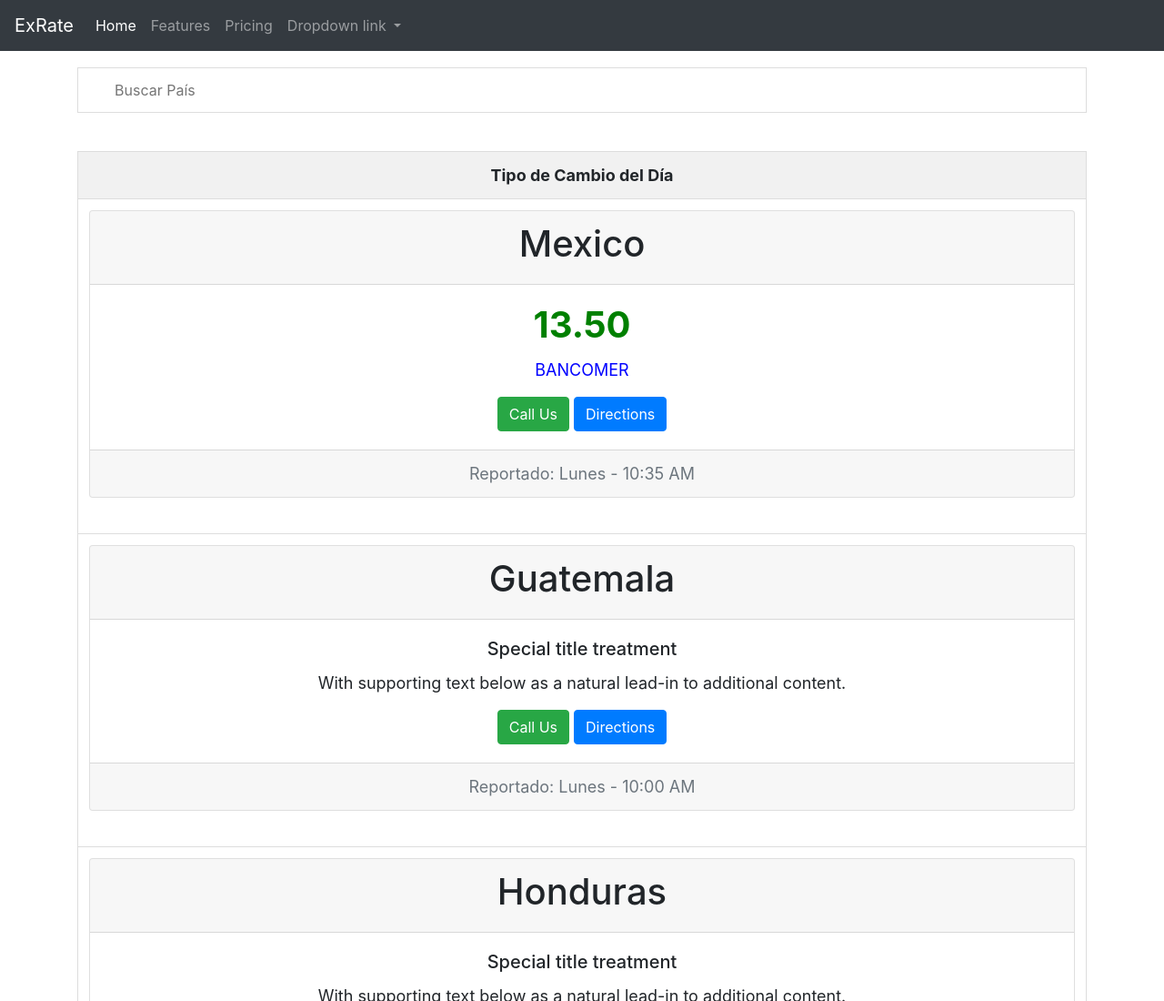
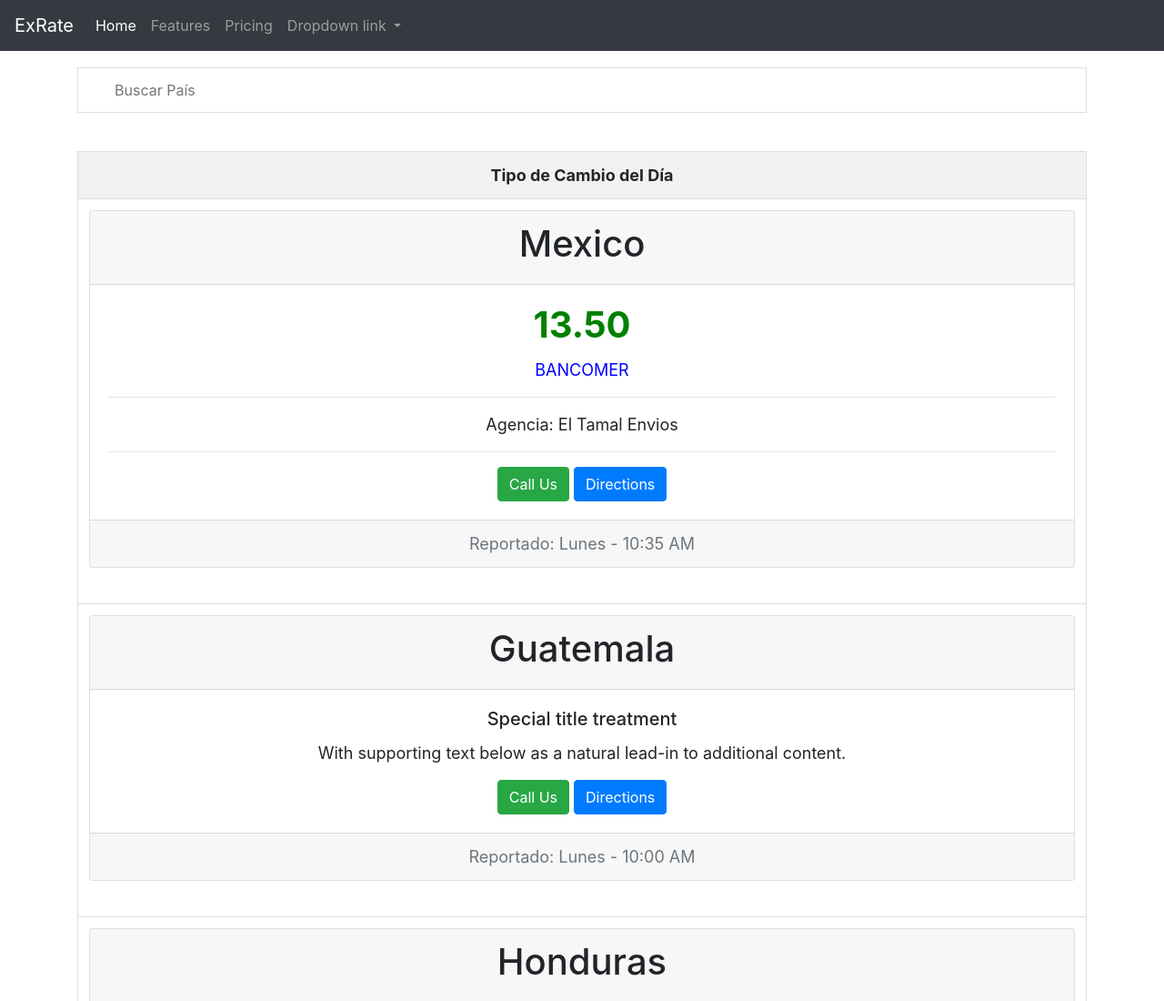
Before and after one commit to CBArgento/ExRate, a plain HTML site: page index.html in a window 1280 px wide. Shown: the top 1100 px of the page at 91% size. Drawn offline with nearby package versions, Linux system fonts and the light colour scheme.

Commit message:
initial sections

```diff
--- a/index.html
+++ b/index.html
@@ -77,6 +77,9 @@
                         <div class="card-body">
                           <h1 id="Tipo" class="card-title">13.50</h1>
                           <p id="Texto1" class="card-text">BANCOMER</p>
+                          <hr>
+                          Agencia: El Tamal Envios
+                          <hr>
                           <a href="tel:8012595614" class="btn btn-success">Call Us</a>
                           <a href="https://www.google.com/maps/dir//hispanic+grocery+near+me/data=!4m6!4m5!1m1!4e2!1m2!1m1!1s0x88e5c5e488154687:0x405bab81f4b56b2d?sa=X&ved=2ahUKEwjuwriQ6uvyAhU7RTABHYQVAGkQ9RcwAHoECAoQBA" class="btn btn-primary" target="_blank">Directions</a>
                         </div>
```
